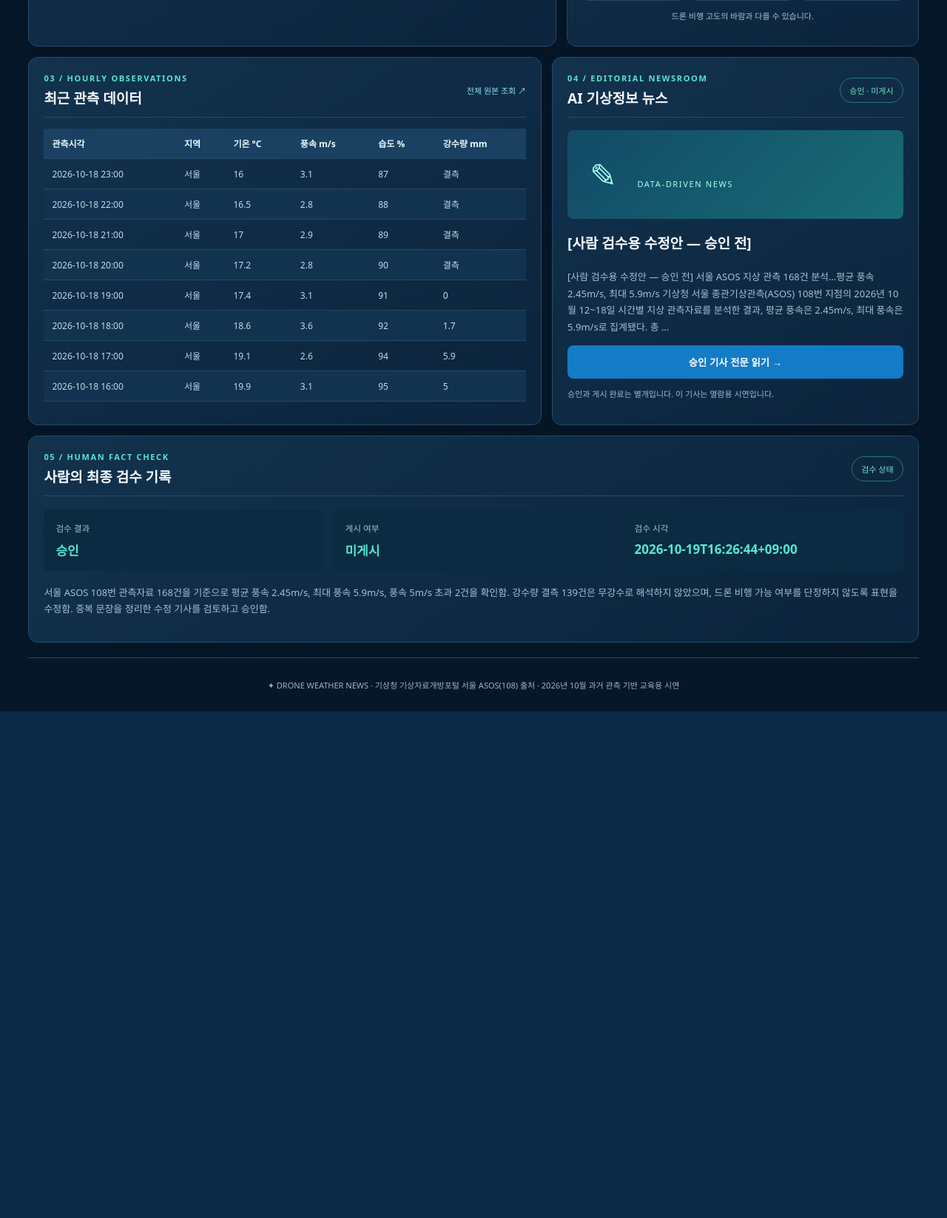
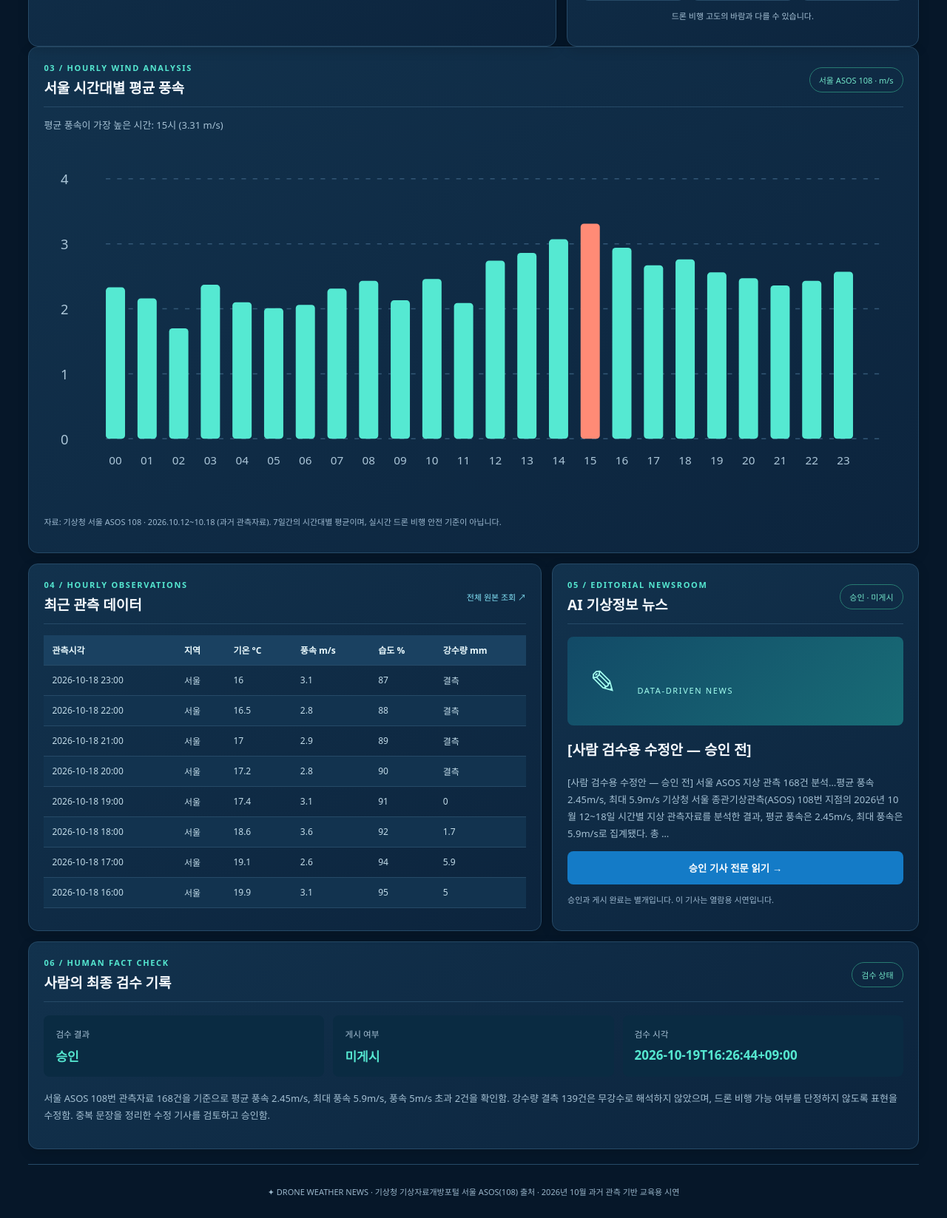
Before and after one commit to heumpc0922/drone-weather-news, a FastAPI app: page / in a window 1280 px wide. Shown: the part 1285-2932 px from the top of the page at 74% size. Before the commit the page ends 2247 px from the top, so only its background shows below. Run offline with FastAPI, Linux system fonts and the light colour scheme.

Commit message:
Add hourly wind analysis dashboard

```diff
--- a/app/static/js/app.js
+++ b/app/static/js/app.js
@@ -4,3 +4,100 @@ async function records(){try{const d=await get("/api/observations?limit=24"),a=d
 async function review(){try{const d=await get("/api/review");$("review-status").textContent=d.status_ko;$("publish-status").textContent=d.published?"게시":"미게시";$("review-date").textContent=d.reviewed_at||"—";$("comment").textContent=d.comment||"";}catch(e){$("review-status").textContent="조회 오류";}}
 async function article(){try{const d=await get("/api/article"),s=d.body.trim(),lines=s.split("\n").filter(x=>x.trim());$("title").textContent=lines[0]?.replace(/^#+\s*/,"")||"검수 승인 기사";$("excerpt").textContent=s.slice(0,175)+"…";$("article-tag").textContent=d.published?"게시":"승인 · 미게시";$("article").textContent=s;const btn=$("more");btn.disabled=false;btn.onclick=()=>{const body=$("article");body.hidden=!body.hidden;btn.textContent=body.hidden?"승인 기사 전문 읽기 →":"기사 접기 ↑";}}catch(e){$("title").textContent="승인된 기사가 없습니다";$("excerpt").textContent="검수 기록과 기사 파일을 확인하세요";}}
 Promise.all([weather(),records(),review(),article()]);
+
+async function hourlyWind() {
+  const svg = $("hourly-wind-chart");
+  const summary = $("hourly-wind-summary");
+
+  if (!svg || !summary) return;
+
+  try {
+    const data = await get("/api/hourly-wind");
+    const rows = data.rows;
+    const ns = "http://www.w3.org/2000/svg";
+
+    svg.replaceChildren();
+
+    function add(tag, attrs, content) {
+      const element = document.createElementNS(ns, tag);
+
+      Object.entries(attrs).forEach(([key, value]) => {
+        element.setAttribute(key, value);
+      });
+
+      if (content !== undefined) {
+        element.textContent = content;
+      }
+
+      svg.appendChild(element);
+    }
+
+    const left = 55;
+    const bottom = 260;
+    const top = 30;
+    const barWidth = 17;
+    const gap = 11;
+    const maxValue = Math.max(
+      4,
+      ...rows.map(r => r.average_wind_speed_ms ?? 0)
+    );
+
+    for (let v = 0; v <= maxValue; v += 1) {
+      const y = bottom - (v / maxValue) * (bottom - top);
+
+      add("line", {
+        x1: left, y1: y, x2: 745, y2: y,
+        stroke: "#335776", "stroke-dasharray": "4 6"
+      });
+
+      add("text", {
+        x: 15, y: y + 5,
+        fill: "#acc6d8", "font-size": 12
+      }, String(v));
+    }
+
+    rows.forEach((row, i) => {
+      if (row.average_wind_speed_ms === null) return;
+
+      const x = left + i * (barWidth + gap);
+      const height =
+        (row.average_wind_speed_ms / maxValue) * (bottom - top);
+
+      const isMax =
+        data.strongest_hour?.hour === row.hour;
+
+      add("rect", {
+        x: x,
+        y: bottom - height,
+        width: barWidth,
+        height: height,
+        rx: 3,
+        fill: isMax ? "#ff8b76" : "#55e9d2"
+      });
+
+      add("text", {
+        x: x + barWidth / 2,
+        y: 283,
+        fill: "#acc6d8",
+        "font-size": 10,
+        "text-anchor": "middle"
+      }, String(row.hour).padStart(2, "0"));
+    });
+
+    if (data.strongest_hour) {
+      const strongest = data.strongest_hour;
+
+      summary.textContent =
+        `평균 풍속이 가장 높은 시간: ${strongest.label} ` +
+        `(${strongest.average_wind_speed_ms} m/s)`;
+    } else {
+      summary.textContent = "분석 가능한 데이터가 없습니다.";
+    }
+
+  } catch (error) {
+    summary.textContent = "시간대별 평균 풍속을 불러오지 못했습니다.";
+    console.error(error);
+  }
+}
+
+hourlyWind();
--- a/app/templates/index.html
+++ b/app/templates/index.html
@@ -3,5 +3,38 @@
 <main id="top"><section class="hero"><div class="drone" aria-hidden="true"><svg viewBox="0 0 420 260" fill="none" xmlns="http://www.w3.org/2000/svg"><g stroke="#a7edfd" stroke-width="5" stroke-linejoin="round" fill="#0c2946"><path d="M210 105L80 50M210 105l130-55M210 130L80 200M210 130l130 70"/><circle cx="80" cy="50" r="34"/><circle cx="340" cy="50" r="34"/><circle cx="80" cy="200" r="34"/><circle cx="340" cy="200" r="34"/><path d="M165 100L210 79l46 21-46 45z"/></g><g stroke="#9cecf3" stroke-width="3" opacity=".8"><path d="M30 48h100M290 48h100M30 199h100M290 199h100"/></g><circle cx="210" cy="118" r="15" fill="#57d9e0"/></svg></div><p class="overline">DRONE INTELLIGENCE · VERIFIED WEATHER DATA</p><h1>하늘을 읽는 데이터,<br><span>드론 운용 기상정보 뉴스</span></h1><p class="lead">서울 ASOS 관측자료로 만드는 AI 기상정보 뉴스룸.<br>데이터 분석부터 사람이 직접 검수한 기사까지 한눈에 확인하세요.</p><a href="#weather" class="cta">기상정보 대시보드 보기 ↗</a><p class="warning">ⓘ 2026.10.12~10.18 과거 지상 관측자료를 활용한 교육용 서비스입니다. 실시간 관제·비행 안전 판정이 아닙니다.</p></section>
 <section id="weather"><div class="heading"><p>01 / WEATHER INTELLIGENCE</p><h2>서울 기상정보 대시보드</h2><small id="period">관측 기간을 불러오는 중...</small></div><div class="kpis"><article class="metric"><span>◈ 총 관측 건수</span><strong id="count">—</strong><small>서울 ASOS 108</small></article><article class="metric"><span>≈ 평균 풍속</span><strong id="avg">—</strong><small>m/s</small></article><article class="metric"><span>➶ 최대 풍속</span><strong id="max">—</strong><small>m/s</small></article><article class="metric"><span>⚑ 풍속 5m/s 초과</span><strong id="over">—</strong><small>건 · 교육용 분석기준</small></article><article class="metric"><span>◴ 강수량 결측</span><strong id="missing">—</strong><small>건 · 무강수 의미 아님</small></article></div></section>
 <div class="dashboard"><section id="charts" class="panel"><div class="panel-head"><div><p>02 / DATA ANALYTICS</p><h2>최근 관측 24시간 풍속 변화</h2></div><span class="tag">m/s · 실제 CSV</span></div><svg id="chart" viewBox="0 0 760 270" role="img" aria-label="관측 시간별 풍속 그래프"><text x="25" y="130" fill="#acc6d8">차트 로딩 중...</text></svg><p class="foot">점선 5m/s는 실습용 분류값이며 드론 운용 허용 기준이 아닙니다.</p></section><section class="panel summary"><div class="panel-head"><div><p>OBSERVATION STATION</p><h2>서울 기상관측소</h2></div><span class="tag">ASOS 108</span></div><div class="cloud">☁</div><div class="temp" id="temp">—</div><p id="last-time">최근 관측시간 조회 중</p><div class="weather-pairs"><div>풍속<strong id="wind">—</strong></div><div>습도<strong id="humidity">—</strong></div><div>강수량<strong id="rain">—</strong></div></div><p class="foot">드론 비행 고도의 바람과 다를 수 있습니다.</p></section></div>
-<div class="dashboard bottom"><section class="panel"><div class="panel-head"><div><p>03 / HOURLY OBSERVATIONS</p><h2>최근 관측 데이터</h2></div><a class="small-link" href="/api/observations?limit=168" target="_blank">전체 원본 조회 ↗</a></div><div class="scroll"><table><thead><tr><th>관측시각</th><th>지역</th><th>기온 °C</th><th>풍속 m/s</th><th>습도 %</th><th>강수량 mm</th></tr></thead><tbody id="observations"><tr><td colspan="6">읽는 중...</td></tr></tbody></table></div></section><section id="news" class="panel"><div class="panel-head"><div><p>04 / EDITORIAL NEWSROOM</p><h2>AI 기상정보 뉴스</h2></div><span class="tag" id="article-tag">검수 확인 중</span></div><div class="news-thumb">✎ <span>DATA-DRIVEN NEWS</span></div><h3 id="title">기사 로딩 중...</h3><p id="excerpt" class="muted">승인된 기사를 조회하고 있습니다.</p><button id="more" disabled>승인 기사 전문 읽기 →</button><div id="article" hidden class="article"></div><p class="foot">승인과 게시 완료는 별개입니다. 이 기사는 열람용 시연입니다.</p></section></div>
-<section id="review" class="panel review"><div class="panel-head"><div><p>05 / HUMAN FACT CHECK</p><h2>사람의 최종 검수 기록</h2></div><span class="tag">검수 상태</span></div><div class="reviewrow"><div><small>검수 결과</small><strong id="review-status">—</strong></div><div><small>게시 여부</small><strong id="publish-status">—</strong></div><div><small>검수 시각</small><strong id="review-date">—</strong></div></div><p id="comment" class="muted"></p></section><footer>✦ DRONE WEATHER NEWS · 기상청 기상자료개방포털 서울 ASOS(108) 출처 · 2026년 10월 과거 관측 기반 교육용 시연</footer></main></body></html>
+
+<section id="hourly-wind" class="panel">
+  <div class="panel-head">
+    <div>
+      <p>03 / HOURLY WIND ANALYSIS</p>
+      <h2>서울 시간대별 평균 풍속</h2>
+    </div>
+    <span class="tag">서울 ASOS 108 · m/s</span>
+  </div>
+
+  <p id="hourly-wind-summary" class="muted">
+    시간대별 평균 풍속 분석 결과를 불러오는 중...
+  </p>
+
+  <svg
+    id="hourly-wind-chart"
+    viewBox="0 0 760 320"
+    role="img"
+    aria-label="서울 0시부터 23시까지 시간대별 평균 풍속 그래프"
+    style="display:block;width:100%;height:auto;"
+  >
+    <text x="30" y="150" fill="#acc6d8">
+      그래프 로딩 중...
+    </text>
+  </svg>
+
+  <p class="foot">
+    자료: 기상청 서울 ASOS 108 · 2026.10.12~10.18
+    (과거 관측자료). 7일간의 시간대별 평균이며,
+    실시간 드론 비행 안전 기준이 아닙니다.
+  </p>
+</section>
+
+<div class="dashboard bottom"><section class="panel"><div class="panel-head"><div><p>04 / HOURLY OBSERVATIONS</p><h2>최근 관측 데이터</h2></div><a class="small-link" href="/api/observations?limit=168" target="_blank">전체 원본 조회 ↗</a></div><div class="scroll"><table><thead><tr><th>관측시각</th><th>지역</th><th>기온 °C</th><th>풍속 m/s</th><th>습도 %</th><th>강수량 mm</th></tr></thead><tbody id="observations"><tr><td colspan="6">읽는 중...</td></tr></tbody></table></div></section><section id="news" class="panel"><div class="panel-head"><div><p>05 / EDITORIAL NEWSROOM</p><h2>AI 기상정보 뉴스</h2></div><span class="tag" id="article-tag">검수 확인 중</span></div><div class="news-thumb">✎ <span>DATA-DRIVEN NEWS</span></div><h3 id="title">기사 로딩 중...</h3><p id="excerpt" class="muted">승인된 기사를 조회하고 있습니다.</p><button id="more" disabled>승인 기사 전문 읽기 →</button><div id="article" hidden class="article"></div><p class="foot">승인과 게시 완료는 별개입니다. 이 기사는 열람용 시연입니다.</p></section></div>
+<section id="review" class="panel review"><div class="panel-head"><div><p>06 / HUMAN FACT CHECK</p><h2>사람의 최종 검수 기록</h2></div><span class="tag">검수 상태</span></div><div class="reviewrow"><div><small>검수 결과</small><strong id="review-status">—</strong></div><div><small>게시 여부</small><strong id="publish-status">—</strong></div><div><small>검수 시각</small><strong id="review-date">—</strong></div></div><p id="comment" class="muted"></p></section><footer>✦ DRONE WEATHER NEWS · 기상청 기상자료개방포털 서울 ASOS(108) 출처 · 2026년 10월 과거 관측 기반 교육용 시연</footer></main></body></html>
```
